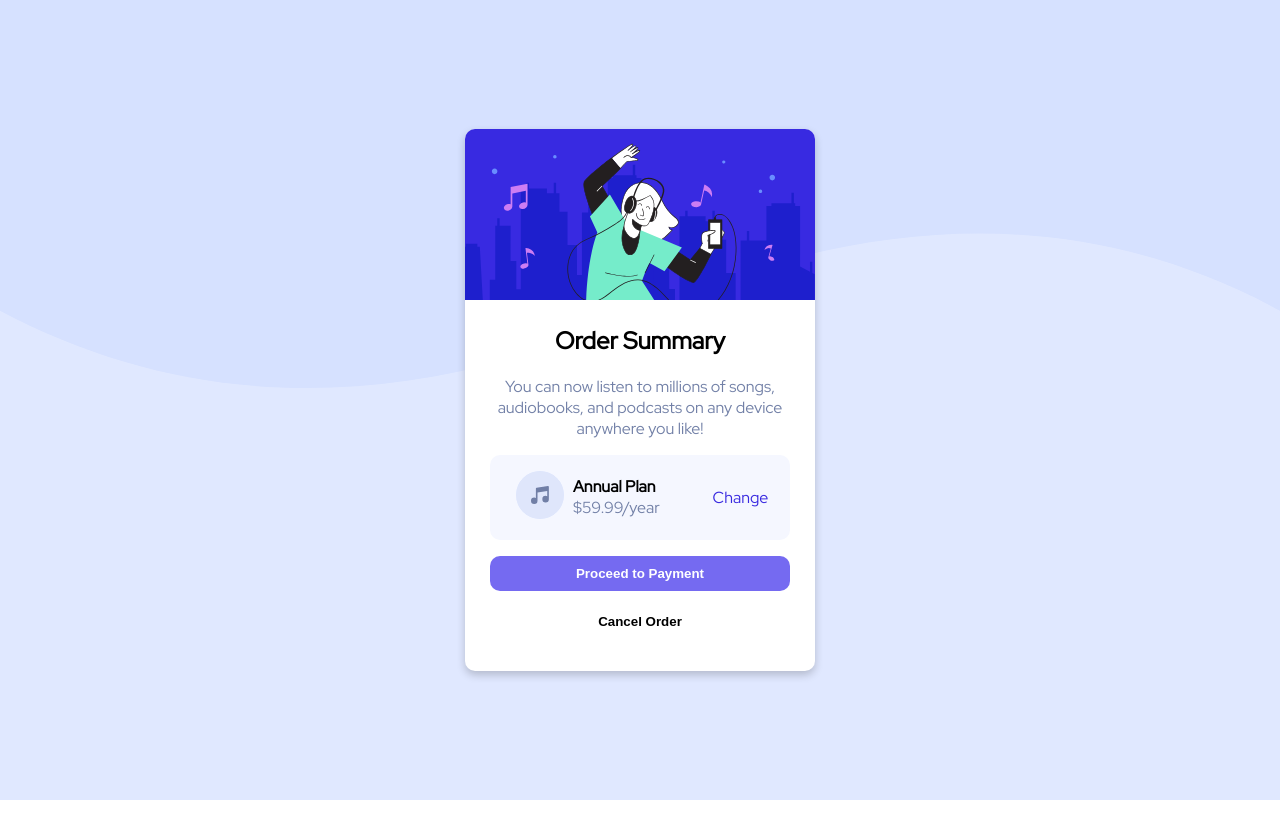
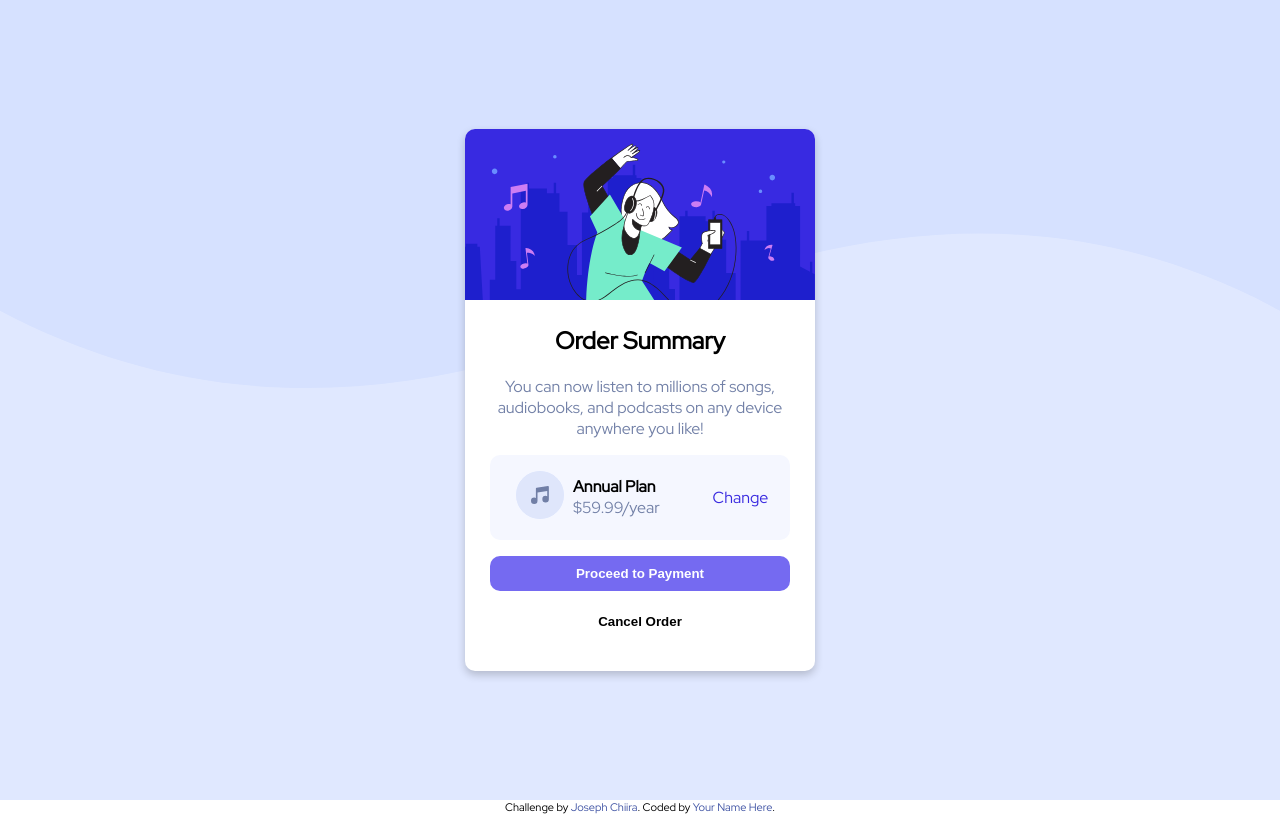
Before and after one commit to Kamania/order-summery-component-main, a plain HTML site: page index.html in a window 1280 px wide. Drawn offline with Linux system fonts and the light colour scheme.

Commit message:
Added project author

```diff
--- a/index.html
+++ b/index.html
@@ -110,6 +110,15 @@
             margin-bottom: 1em;
         }
 
+        .attribution {
+            font-size: 11px;
+            text-align: center;
+        }
+
+        .attribution a {
+            color: hsl(228, 45%, 44%);
+        }
+
         @media screen and (max-width: 1440px) {
             .container{
                 background-image: url(images/pattern-background-desktop.svg);
@@ -161,9 +170,9 @@
     </main>
 </div>
 
-<!--<div class="attribution">
-    Challenge by <a href="https://www.frontendmentor.io?ref=challenge" target="_blank">Frontend Mentor</a>.
+<div class="attribution">
+    Challenge by <a href="https://www.frontendmentor.io?ref=challenge" target="_blank">Joseph Chiira</a>.
     Coded by <a href="#">Your Name Here</a>.
-</div>-->
+</div>
 </body>
 </html>
```
Also changed, not shown: 1 other file.
